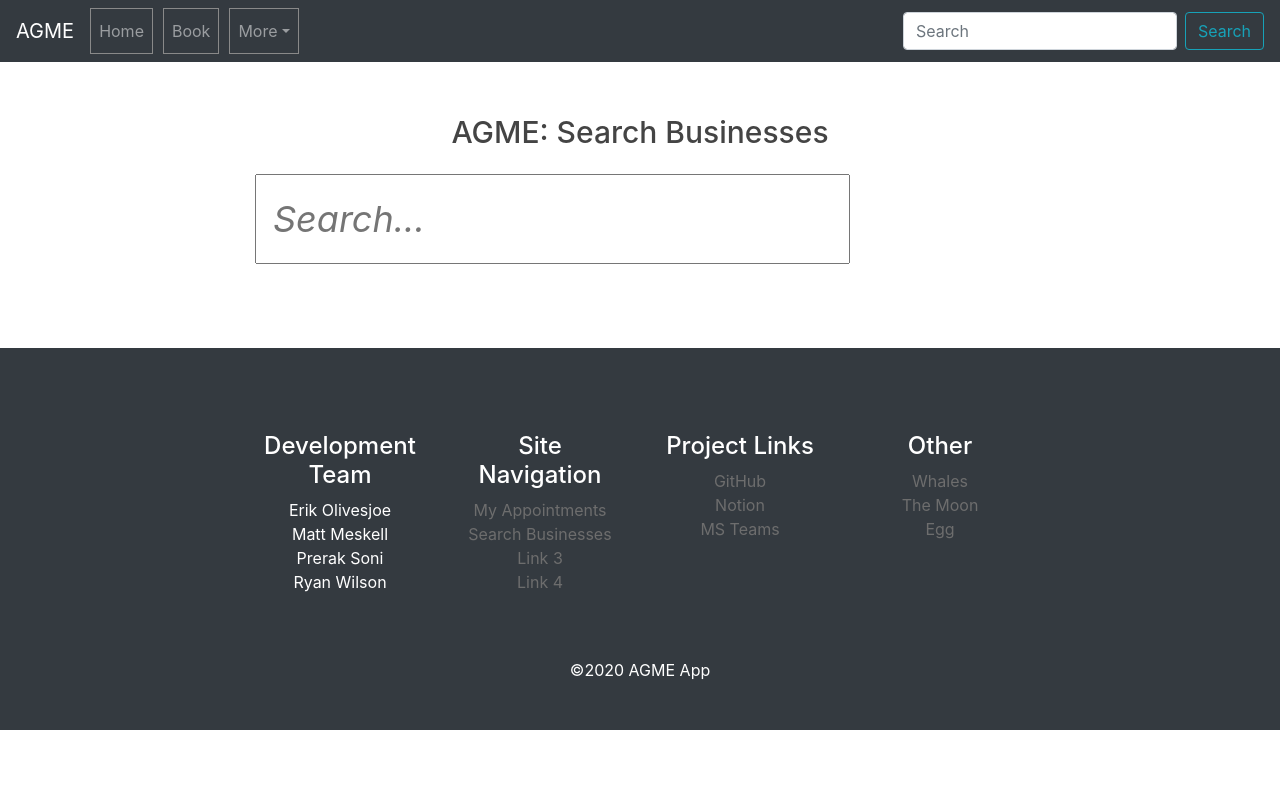
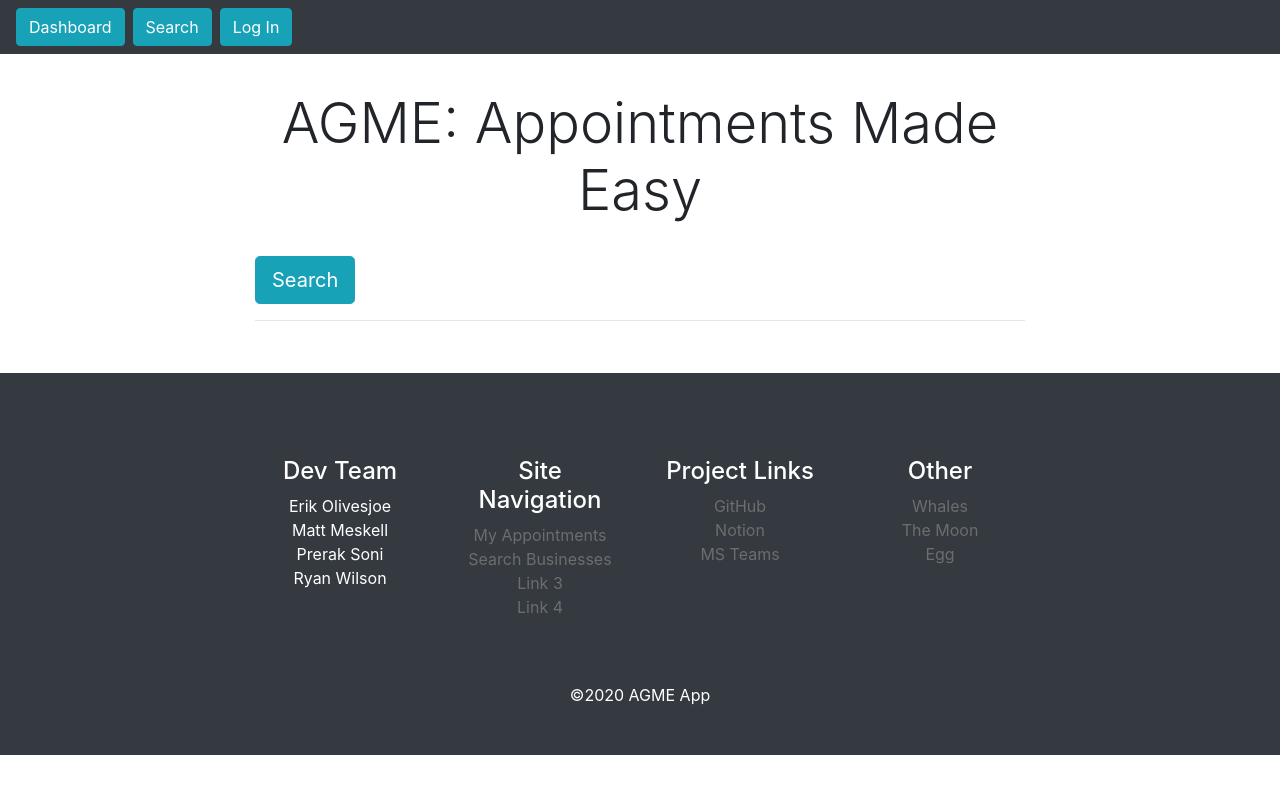
Before and after one commit to RMIT-SEPT/majorproject-7-tues-14-30-1, a React (Create React App) app in the folder FrontEnd/agme-app/: page /dashboard in a window 1280 px wide. Shown: the top 794 px of the page. Built offline with nearby package versions, Linux system fonts and the light colour scheme.

Commit message:
simplified dashboard, and began implementing routing

```diff
--- a/FrontEnd/agme-app/package.json
+++ b/FrontEnd/agme-app/package.json
@@ -11,6 +11,7 @@
     "react": "^16.13.1",
     "react-bootstrap": "^1.3.0",
     "react-dom": "^16.13.1",
+    "react-router-dom": "^5.2.0",
     "react-scripts": "3.4.2",
     "styled-components": "^5.1.1"
   },
--- a/FrontEnd/agme-app/src/App.js
+++ b/FrontEnd/agme-app/src/App.js
@@ -2,21 +2,30 @@ import React from 'react';
 import Footer from './components/layout/footer/Footer'
 import Header from './components/layout/header/Header';
 import Search from './components/search/Search';
+import { BrowserRouter as Router, Route } from "react-router-dom";
 import './App.css';
+import Dashboard from './components/Dashboard';
 
 function App() {
   return (
+
+    <Router>
+
     <div>
       <Header />
 
       <div>
 
-      <Search />
+      <Route exact path="/dashboard" component={Dashboard} />
+      <Route exact path="/search" component={Search} />
 
       </div>
 
       <Footer />
     </div>
+
+    </Router>
+
   );
 }
 
--- a/FrontEnd/agme-app/src/components/Dashboard.js
+++ b/FrontEnd/agme-app/src/components/Dashboard.js
@@ -1,11 +1,25 @@
 import React, { Component } from 'react'
+import SearchButton from './search/SearchButton'
 
 class Dashboard extends Component {
     render() {
         return (
-            <div>
-                <h1>This is the Dashboard.</h1>
+
+
+            <div className="container">
+                <div className="row">
+                    <div className="col-md-12">
+                        <h3 className="display-4 text-center">AGME: Appointments Made Easy</h3>
+                        <br />
+                        <SearchButton />
+                        <br />
+                        <hr />
+                    </div>
+                </div>
             </div>
+
+
+
         )
     }
 }
--- a/FrontEnd/agme-app/src/components/layout/footer/Footer.js
+++ b/FrontEnd/agme-app/src/components/layout/footer/Footer.js
@@ -16,7 +16,7 @@ class Footer extends Component {
 
                             <div className='col-md-3 col-sm-6'>
 
-                                <h4> Development Team </h4>
+                                <h4> Dev Team </h4>
 
                                 <ul className='list-unstyled'>
                                     <li>Erik Olivesjoe</li>
--- a/FrontEnd/agme-app/src/components/layout/header/Header.css
+++ b/FrontEnd/agme-app/src/components/layout/header/Header.css
@@ -0,0 +1,3 @@
+.box {
+    padding-right: 0.5em;
+}
--- a/FrontEnd/agme-app/src/components/layout/header/Header.js
+++ b/FrontEnd/agme-app/src/components/layout/header/Header.js
@@ -1,5 +1,5 @@
 import React, { Component } from 'react'
-import { Navbar, Nav, NavDropdown, Form, FormControl, Button } from 'react-bootstrap';
+import { Navbar, Nav, Button } from 'react-bootstrap';
 import 'bootstrap/dist/css/bootstrap.min.css';
 import './Header.css';
 
@@ -8,29 +8,22 @@ class Header extends Component {
         return (
 
             <Navbar bg="dark" variant="dark">
-                <Navbar.Brand href="#home">AGME</Navbar.Brand>
-                <Navbar.Toggle aria-controls="basic-navbar-nav" />
 
-                <Navbar.Collapse id="basic-navbar-nav">
+            <Nav>
+            <div className="box">
+                <Button href="/dashboard" variant="info">Dashboard</Button>
+            </div>
 
-                    <Nav className="mr-auto">
-                        <Nav.Link href="#home">Home</Nav.Link>
-                        <Nav.Link href="#link">Book</Nav.Link>
-                        <NavDropdown title="More" id="basic-nav-dropdown">
-                            <NavDropdown.Item href="#action/3.1">Here</NavDropdown.Item>
-                            <NavDropdown.Item href="#action/3.2">Are</NavDropdown.Item>
-                            <NavDropdown.Item href="#action/3.3">More!</NavDropdown.Item>
-                            <NavDropdown.Divider />
-                            <NavDropdown.Item href="#action/3.4">And even more.</NavDropdown.Item>
-                        </NavDropdown>
-                    </Nav>
+            <div className="box">
+                <Button href="/search" variant="info">Search</Button>
+            </div>
 
-                    <Form inline>
-                        <FormControl type="text" placeholder="Search" className="mr-sm-2" />
-                        <Button variant="outline-info">Search</Button>
-                    </Form>
+            <div className="box">
+                <Button href="/login" variant="info">Log In</Button>
+            </div>
 
-                </Navbar.Collapse>
+            </Nav>
+
             </Navbar>
 
         )
--- /dev/null
+++ b/FrontEnd/agme-app/src/components/search/SearchButton.js
@@ -0,0 +1,16 @@
+import React from 'react';
+import { Link } from 'react-router-dom';
+
+const SearchButton=() => {
+    return (
+
+        <React.Fragment>
+
+        <Link to="/search" className="btn btn-lg btn-info">Search</Link>
+
+        </React.Fragment>
+
+    )
+}
+
+export default SearchButton;
```
Also changed, not shown: FrontEnd/agme-app/src/components/layout/header/NavButton.js (added), 1 other file (tests, documents, lock files or other folders).
